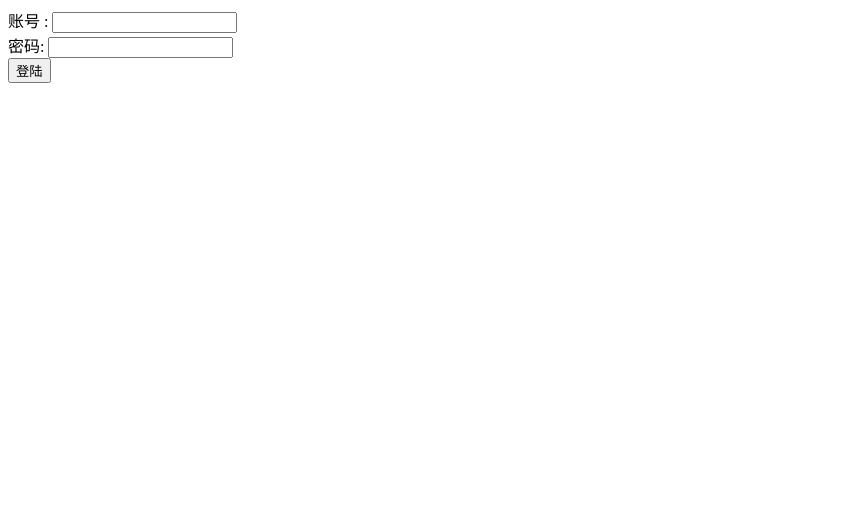
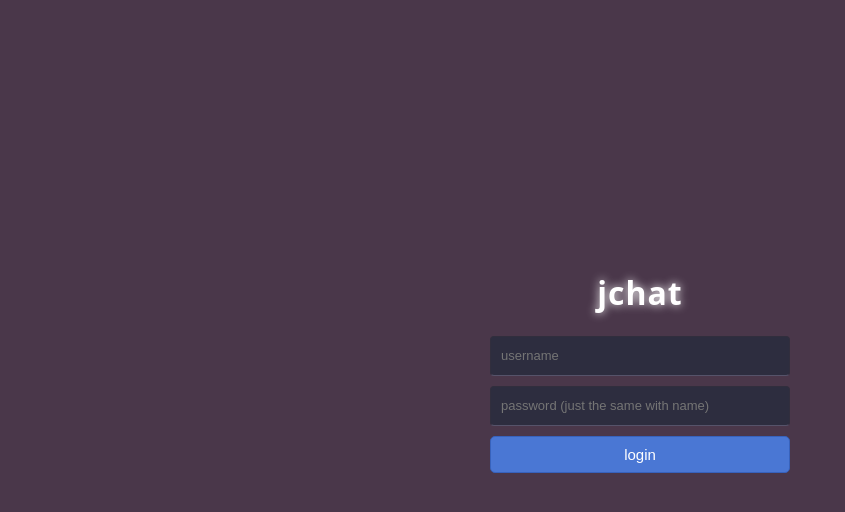
Before and after one commit to rucky2013/jchat, a Spring Boot app: page /login.html in a window 1280 px wide. Shown: the top 512 px of the page, without its empty margins (0-845 px from the left). Run offline with Spring Boot 4, Linux system fonts and the light colour scheme.

Commit message:
添加了登录页面

```diff
--- a/src/main/resources/static/login.html
+++ b/src/main/resources/static/login.html
@@ -2,13 +2,76 @@
 <html lang="en">
 <head>
     <meta charset="UTF-8">
-    <title>login</title>
+    <title>Login</title>
+	<style>
+	html{
+    width: 100%;
+    height: 100%;
+    overflow: hidden;
+}
+body{
+    width: 100%;
+    height: 100%;
+    font-family: 'Open Sans',sans-serif;
+    margin: 0;
+    background-color: #4A374A;
+}
+#login{
+    position: absolute;
+    top: 50%;
+    left:50%;
+    margin: -150px 0 0 -150px;
+    width: 300px;
+    height: 300px;
+}
+#login h1{
+    color: #fff;
+    text-shadow:0 0 10px;
+    letter-spacing: 1px;
+    text-align: center;
+}
+h1{
+    font-size: 2em;
+    margin: 0.67em 0;
+}
+input{
+    width: 278px;
+    height: 18px;
+    margin-bottom: 10px;
+    outline: none;
+    padding: 10px;
+    font-size: 13px;
+    color: #fff;
+    border-top: 1px solid #312E3D;
+    border-left: 1px solid #312E3D;
+    border-right: 1px solid #312E3D;
+    border-bottom: 1px solid #56536A;
+    border-radius: 4px;
+    background-color: #2D2D3F;
+}
+.but{
+    width: 300px;
+    min-height: 20px;
+    display: block;
+    background-color: #4a77d4;
+    border: 1px solid #3762bc;
+    color: #fff;
+    padding: 9px 14px;
+    font-size: 15px;
+    line-height: normal;
+    border-radius: 5px;
+    margin: 0;
+}
+	</style>
 </head>
 <body>
-<form action="/login" method="post">
-    <div><label> 账号 : <input type="text" name="username"/> </label></div>
-    <div><label> 密码: <input type="password" name="password"/> </label></div>
-    <div><input type="submit" value="登陆"/></div>
-</form>
+    <div id="login">
+        <h1>jchat</h1>
+        <form method="post">
+            <input type="text" required="required" placeholder="username" name="u"></input>
+            <input type="password" required="required" placeholder="password (just the same with name)" name="p"></input>
+            <button class="but" type="submit">login</button>
+        </form>
+    </div>
 </body>
 </html>
```
Also changed, not shown: src/main/resources/static/chat.html (deleted, +0 -48 lines).
